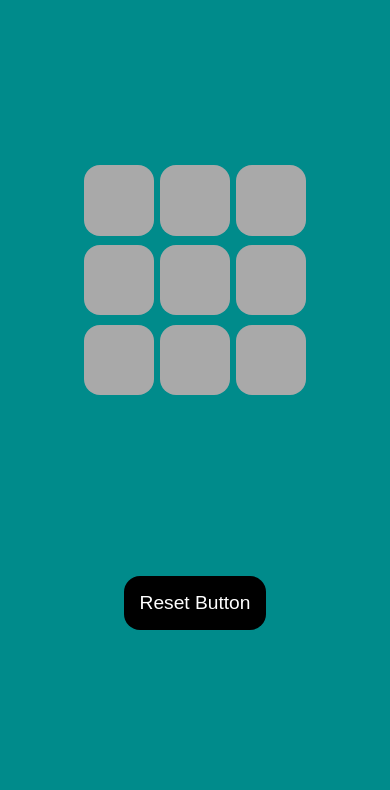
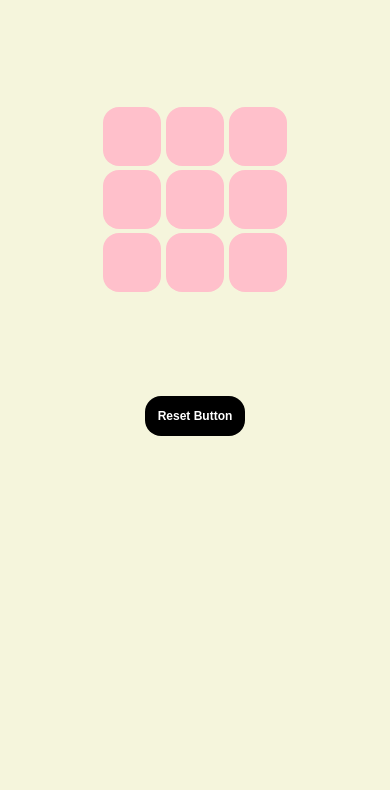
Before and after one commit to vidhishree58/Tic-Tac-Toe, a plain HTML site: page tic-tac-toe.html in a window 390 px wide. Shown: the part 52-842 px from the top of the page. Drawn offline with Linux system fonts and the light colour scheme.

Commit message:
Make site responsive

```diff
--- a/tic-tac-toe.css
+++ b/tic-tac-toe.css
@@ -4,7 +4,7 @@
 }
 
 body {
-    background-color: darkcyan;
+    background-color: beige;
     text-align: center;
 }
 
@@ -29,13 +29,13 @@ body {
 }
 
 .box {
-    height: 18vmin;
-    width: 18vmin;
+    height: 16vmin;
+    width: 16vmin;
     border-radius: 1rem;
     border: none;
     font-size: 8vmin;
-    color: brown;
-    background-color: darkgrey;
+    color: blueviolet;
+    background-color: pink;
 }
 
 #reset-btn {
@@ -45,6 +45,7 @@ body {
     background-color: black;
     color: white;
     font-size: 1.2rem;
+    font-weight: bolder;
 }
 
 h2 {
@@ -57,7 +58,7 @@ h2 {
 }
 
 #msg {
-    color: rgb(186, 226, 43);
+    color: red;
     font-size: 3rem;
     font-weight: bold;
 }
@@ -69,8 +70,62 @@ h2 {
     background-color: black;
     color: white;
     font-size: 1.2rem;
+    font-weight: bolder;
 }
 
 .hide {
     display: none;
 }
+
+@media (max-width:768px) {
+
+    body {
+        background-color: beige;
+    }
+
+    .container {
+        height: 50vh;
+        gap: 1.2vmin;
+    }
+
+    .game {
+        height: 40vmin;
+        width: 50vmin;
+        gap: 1.2vmin;
+    }
+
+    .box {
+        height: 15vmin;
+        width: 15vmin;
+        font-size: 5vmin;
+        color: blue;
+    }
+
+    #reset-btn {
+        padding: 0.8rem;
+        font-size: 12px;
+    }
+
+    h2 {
+        font-size: 1.4rem;
+        /* margin: 10px; */
+    }
+
+    .msg-container {
+        height: 20vmin;
+        padding: 15px;
+    }
+
+    #msg {
+        color: red;
+        font-size: 1.5rem;
+        margin-bottom: 8px;
+    }
+
+    #new-btn {
+        padding: 0.8rem;
+        font-size: 12px;
+    }
+
+
+}
--- a/tic-tac-toe.js
+++ b/tic-tac-toe.js
@@ -53,7 +53,7 @@ const disableBoxes = () => {
 };
 
 const showWinner = (winner) => {
-    msg.innerText = `Winner is ${winner}`;
+    msg.innerText = `Winner is ${winner} !!`;
     msgContainer.classList.remove("hide");
     disableBoxes();
 };
```
